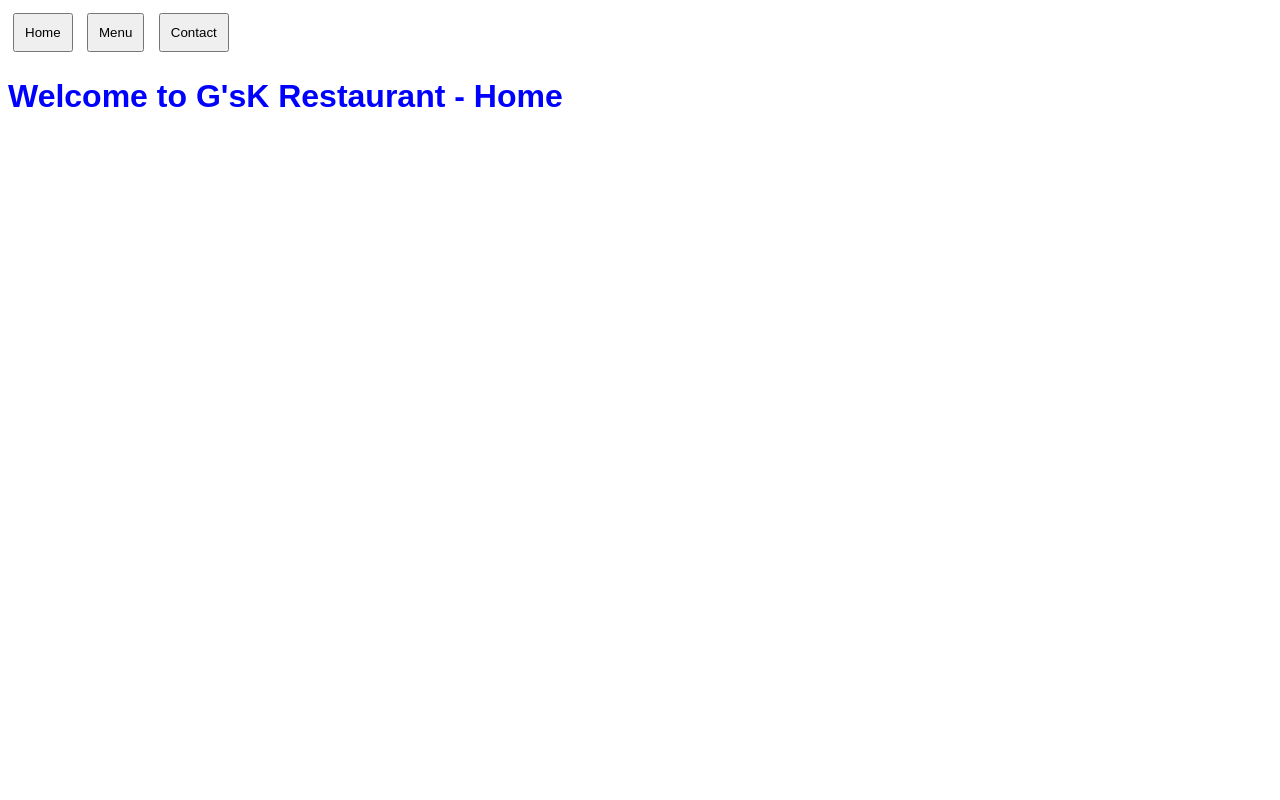
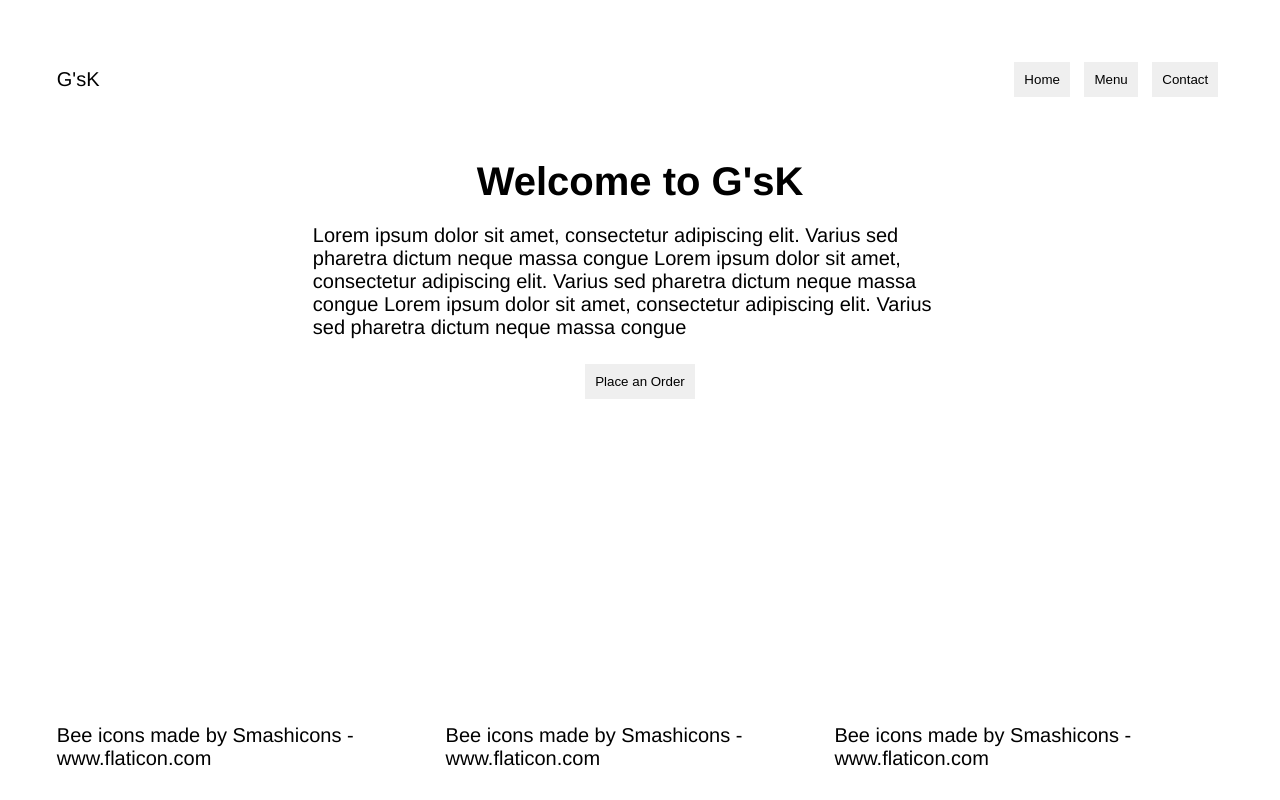
Before and after one commit to kbpaul/Project-Restaurant-Page, a website built with webpack: page src/index.html in a window 1280 px wide. Built offline with nearby package versions, Linux system fonts and the light colour scheme.

Commit message:
Development continuation

```diff
--- a/src/components/home.js
+++ b/src/components/home.js
@@ -1,7 +1,19 @@
 export default function home() {
-    const homeDiv = document.createElement('div');
-    const h1 = document.createElement('h1');
-    h1.textContent = "Welcome to G'sK Restaurant - Home";
-    homeDiv.appendChild(h1);
-    return homeDiv;
+    const component = document.createElement("div");
+    component.classList.add("main__container");
+
+    const header = document.createElement("h1");
+    header.textContent = "Welcome to G'sK";
+
+    component.appendChild(header);
+
+    const para = document.createElement("p");
+    para.textContent = "Lorem ipsum dolor sit amet, consectetur adipiscing elit. Varius sed pharetra dictum neque massa congue Lorem ipsum dolor sit amet, consectetur adipiscing elit. Varius sed pharetra dictum neque massa congue Lorem ipsum dolor sit amet, consectetur adipiscing elit. Varius sed pharetra dictum neque massa congue";
+    component.appendChild(para);
+
+    const button = document.createElement("button");
+    button.textContent = "Place an Order";
+    component.appendChild(button);
+
+    return component;
 }
--- a/src/index.html
+++ b/src/index.html
@@ -7,12 +7,25 @@
     </head>
     <body>
         <header>
-            <nav>
-                <button id="home-button">Home</button>
-                <button id="menu-button">Menu</button>
-                <button id="contact-button">Contact</button>
-            </nav>
+            <div class="head__container">
+                <div class="logo">G'sK</div>
+                <nav>
+                    <button id="home-button">Home</button>
+                    <button id="menu-button">Menu</button>
+                    <button id="contact-button">Contact</button>
+                </nav>
+            </div>
         </header>
         <div id="content"></div>
+        <footer>
+            <div class="footer__container">
+                <ul>
+                    <li><a href="#">Bee icons made by Smashicons - www.flaticon.com</a></li>
+                    <li><a href="#">Bee icons made by Smashicons - www.flaticon.com</a></li>
+                    <li><a href="#">Bee icons made by Smashicons - www.flaticon.com</a></li>
+                </ul>
+            </div>
+
+        </footer>
     </body>
 </html>
--- a/src/style.css
+++ b/src/style.css
@@ -1,5 +1,46 @@
+*, *::before, *::after {
+    box-sizing: border-box;
+}
+* {
+    padding: 0;
+    margin: 0;
+    border: 0;
+}
+html, body {
+    min-height: 100vh;
+}
+html {
+    font-size: 62.5%;
+}
 body {
-    font-family: Arial, sans-serif;
+    font-size: 2rem;
+    font-family: Helvetica, sans-serif;
+    display: flex;
+    flex-direction: column;
+}
+header {
+    padding: clamp(3rem, 6vw - 2rem, 6rem) 0px;
+}
+
+[class*=__container]{
+    max-width: 1440px;
+    padding-left: clamp(1rem, 6vw - 2rem, 6rem);
+    padding-right: clamp(1rem, 6vw - 2rem, 6rem);
+    margin: 0 auto;
+}
+
+.head__container {
+    display: flex;
+    align-items: center;
+    justify-content: space-between;
+    flex-wrap: wrap;
+    gap: 10px;
+}
+
+nav {
+    font-family: Inter, sans-serif;
+    font-size: 1.6rem;
+    line-height: 150%;
 }
 
 button {
@@ -8,10 +49,30 @@ button {
     cursor: pointer;
 }
 
-h1 {
-    color: blue;
+#content {
+    flex: 1;
 }
 
-#content {
-    margin-top: 20px;
+.main__container {
+    width: 60%;
+    display: flex;
+    flex-direction: column;
+    justify-content: center;
+    align-items: center;
+    gap: 20px;
 }
+
+footer{
+    padding: clamp(1.5rem, 6vw - 2rem, 3rem) 0px;
+}
+
+.footer__container ul {
+    list-style-type: none;
+    display: flex;
+    justify-content: center;
+}
+
+.footer__container ul li a {
+    text-decoration: none;
+    color: #000;
+}
```
Also changed, not shown: gsk-high-resolution-logo-transparent.png (added), gsk-high-resolution-logo.png (added).
